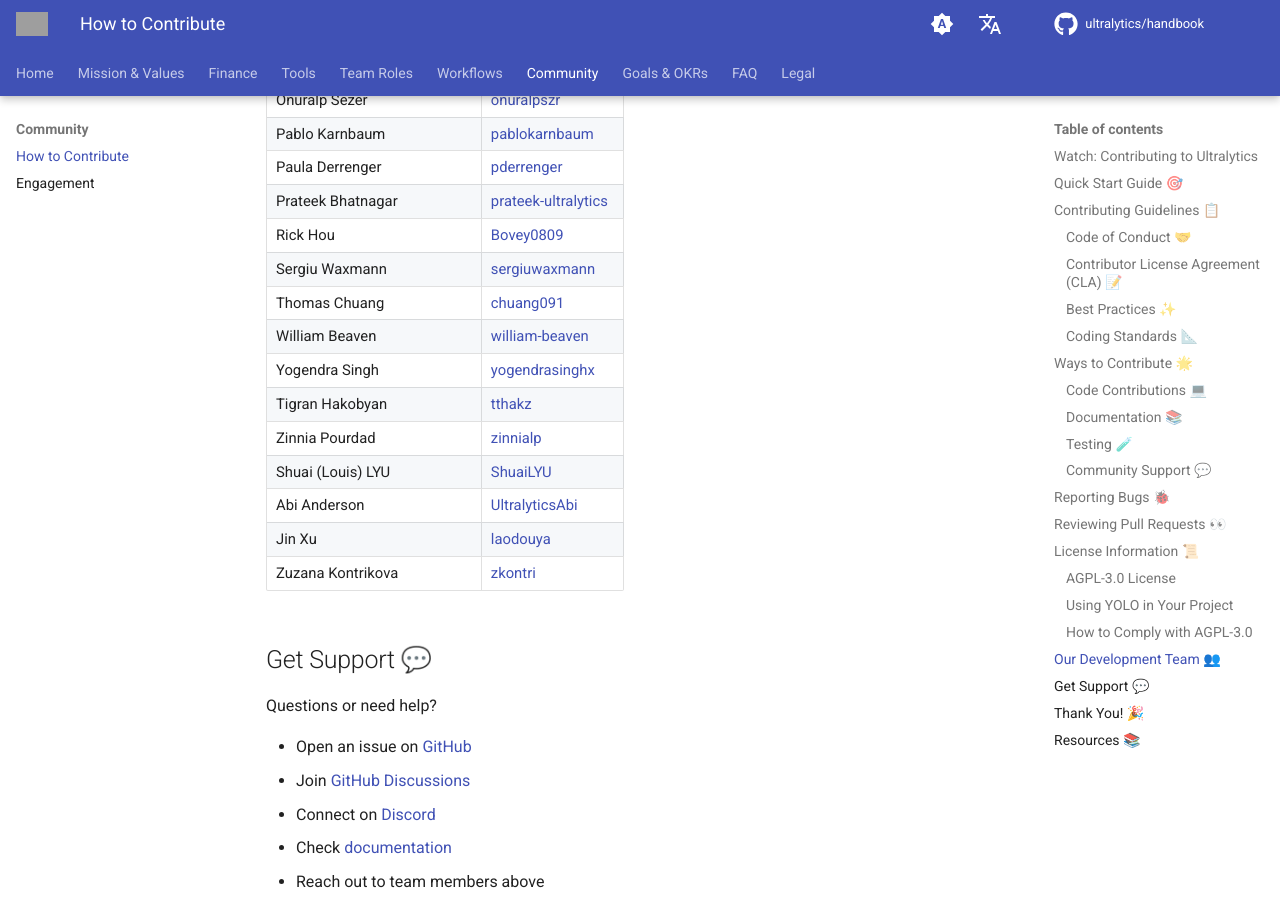
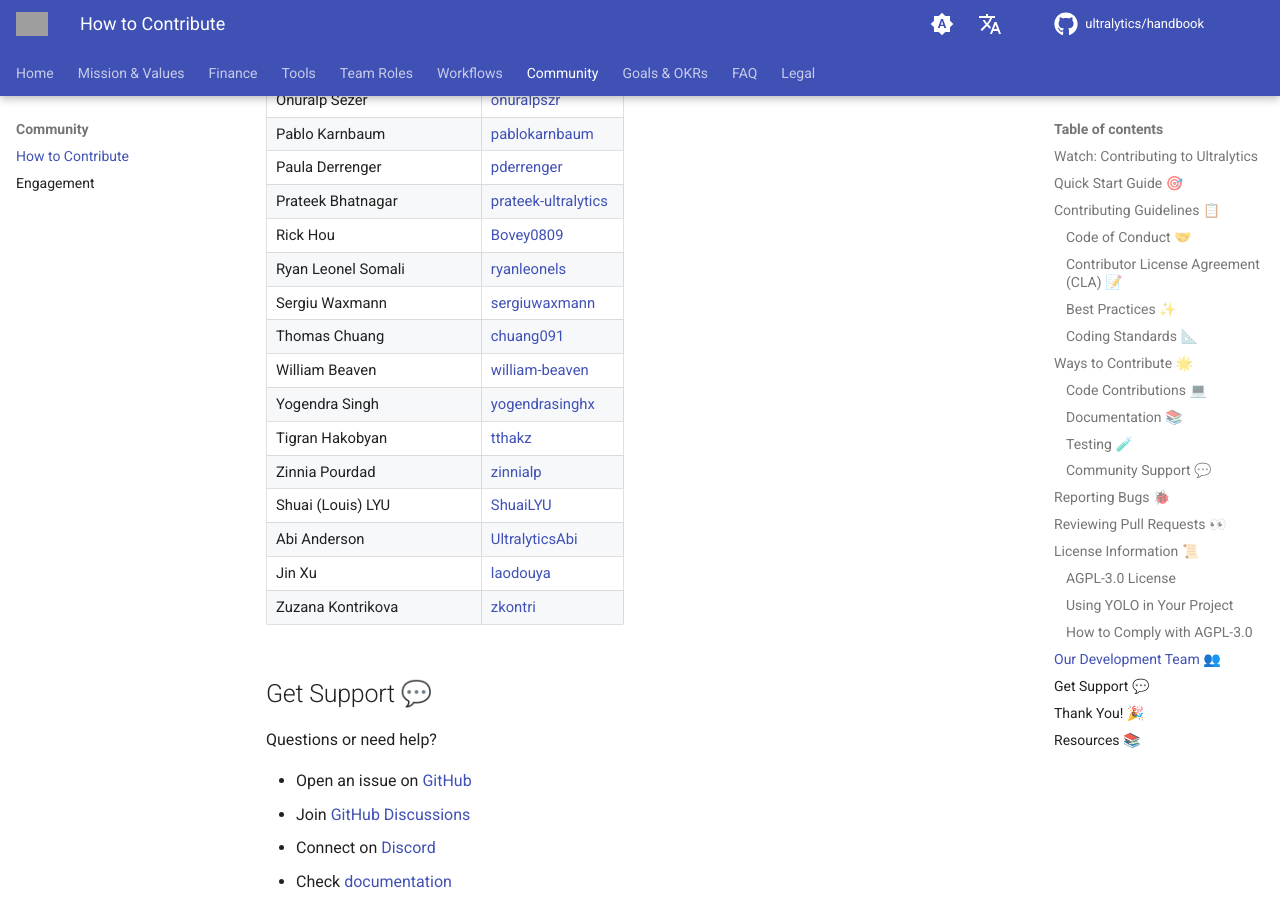
Before and after one commit to ultralytics/handbook, an MkDocs documentation site: the page built from docs/en/contributions/how-to-contribute.md, in a window 1280 px wide and 900 px high, scrolled down 6155 px. Built offline with MkDocs 1.6.1 and Material for MkDocs 9.7.7, drawn with Linux system fonts in a browser that asks for light colours; comment, search, counter and statistics services are not loaded; grey boxes are pictures that could not be loaded.

Commit message:
Update development team profiles (#144)
Co-authored-by: Ryan Leonel Somali <ryanleonelsomali@Ryans-MacBook-Air.local>
Co-authored-by: Glenn Jocher <glenn.jocher@ultralytics.com>

```diff
--- a/docs/en/contributions/how-to-contribute.md
+++ b/docs/en/contributions/how-to-contribute.md
@@ -197,6 +197,7 @@
 | Paula Derrenger         | [pderrenger](https://github.com/pderrenger)                   |
 | Prateek Bhatnagar       | [prateek-ultralytics](https://github.com/prateek-ultralytics) |
 | Rick Hou                | [Bovey0809](https://github.com/Bovey0809)                     |
+| Ryan Leonel Somali      | [ryanleonels](https://github.com/ryanleonels)                 |
 | Sergiu Waxmann          | [sergiuwaxmann](https://github.com/sergiuwaxmann)             |
 | Thomas Chuang           | [chuang091](https://github.com/chuang091)                     |
 | William Beaven          | [william-beaven](https://github.com/william-beaven)           |
--- a/docs/mkdocs_github_authors.yaml
+++ b/docs/mkdocs_github_authors.yaml
@@ -49,6 +49,9 @@
 37276661+capjamesg@users.noreply.github.com:
   avatar: https://avatars.githubusercontent.com/u/37276661?v=4
   username: capjamesg
+39329623+ryanleonels@users.noreply.github.com:
+  avatar: https://avatars.githubusercontent.com/u/39329623?v=4
+  username: ryanleonels
 39910262+ChaoningZhang@users.noreply.github.com:
   avatar: https://avatars.githubusercontent.com/u/39910262?v=4
   username: ChaoningZhang
```
